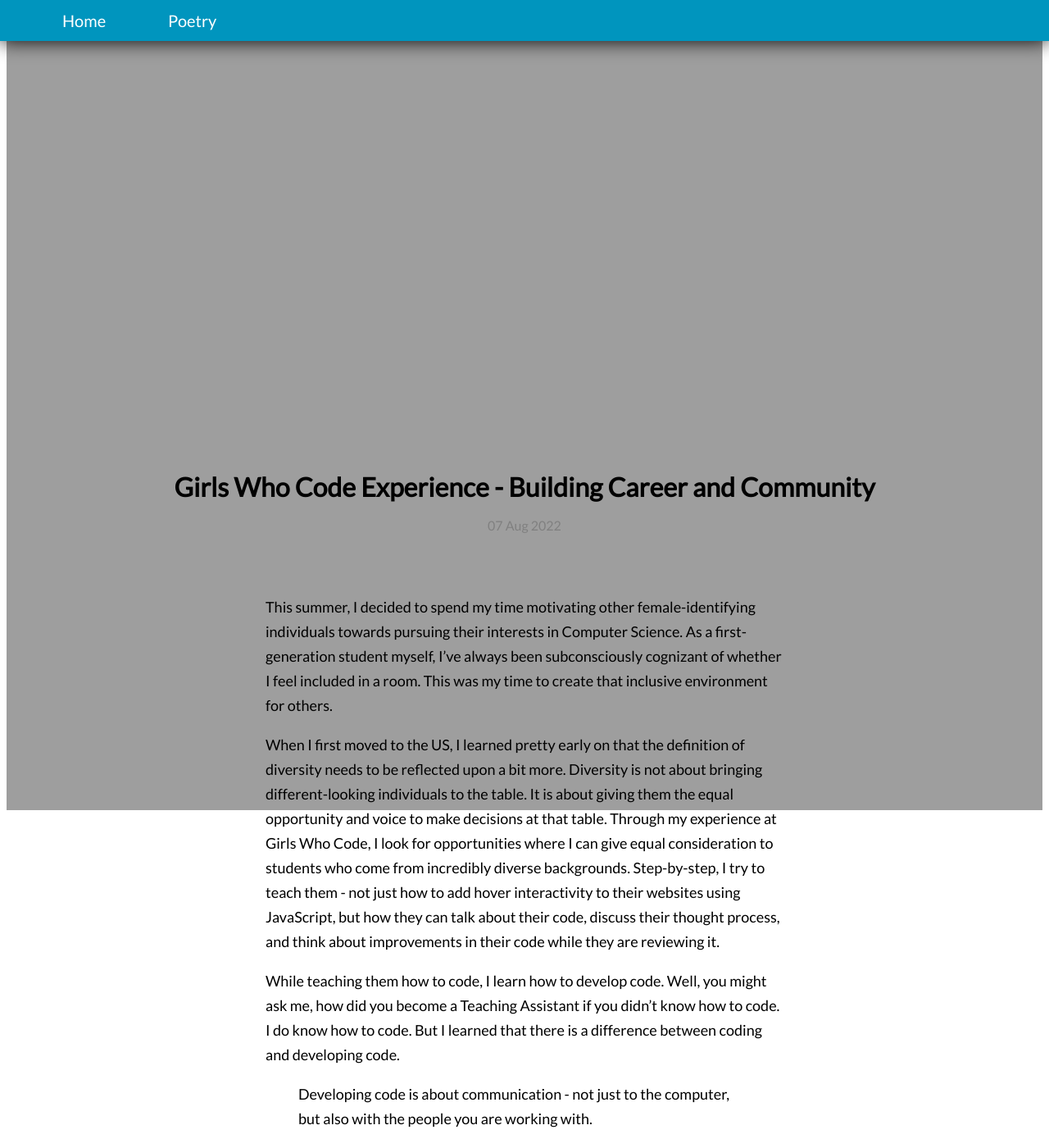
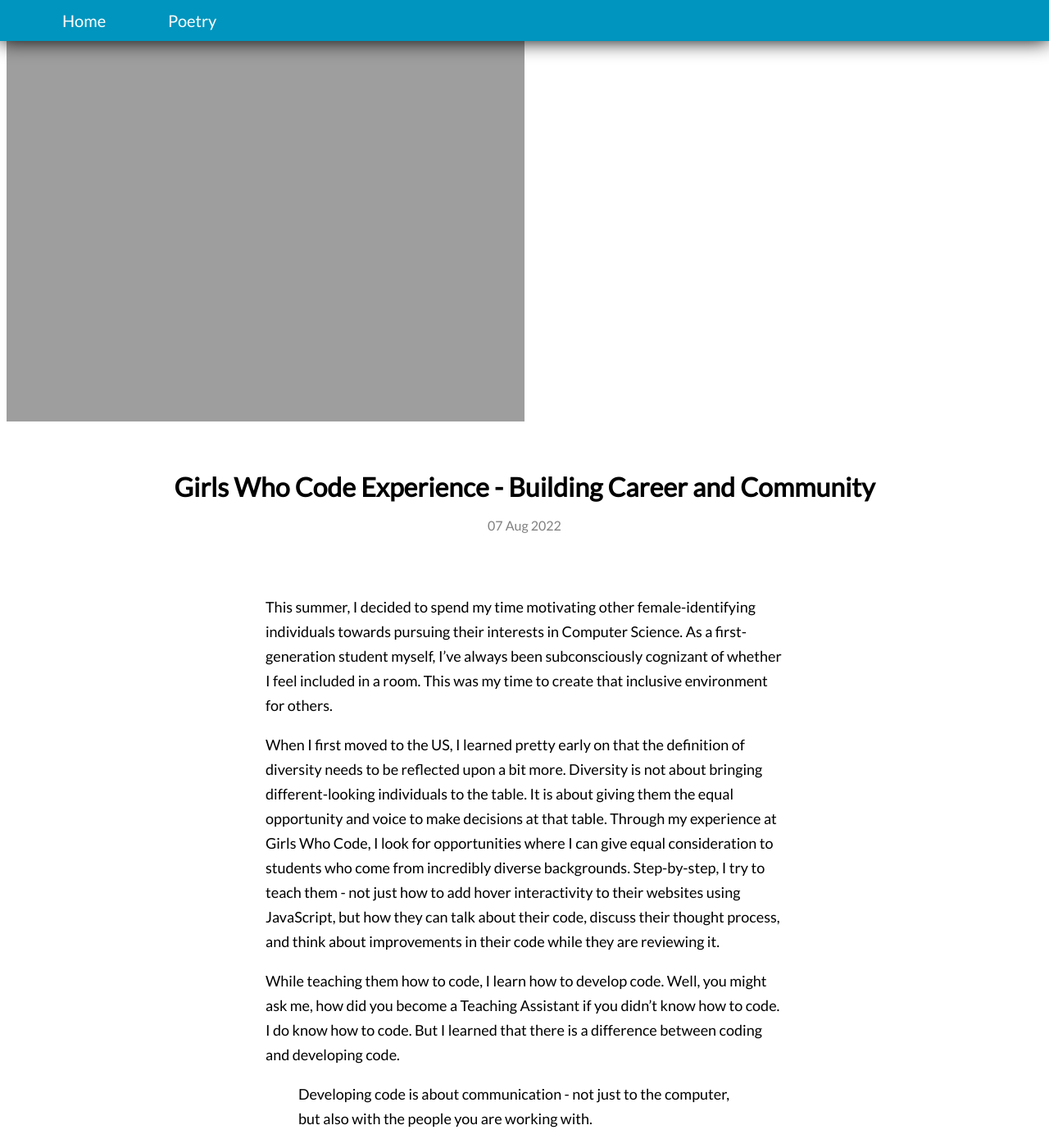
Before and after one commit to mumtazf/blog, a Jekyll site: the page built from docs/_posts/2022-08-07-girls-who-code.md, in a window 1280 px wide and 1400 px high. Shown: the whole window at 82% size. Built offline with Jekyll 4.4.1, drawn with Linux system fonts in a browser that asks for light colours.

Commit message:
flexbox updated for poetry section

```diff
--- a/docs/assets/style.css
+++ b/docs/assets/style.css
@@ -189,7 +189,7 @@
 
 img {
   height: auto;
-  max-width: 100%;
+  max-width: 50%;
   vertical-align: middle;
 }
 
@@ -205,6 +205,7 @@
 .btn:hover{
   background-color: darkblue;
   color: white;
+  cursor: pointer;
 }
 
 .btn--block {
@@ -214,15 +215,17 @@
 
 .cards {
   display: flex;
+  align-items: center;
+  justify-content: center;
   flex-wrap: wrap;
   list-style: none;
-  margin: 0;
-  padding: 0;
+  margin:5%;
+  padding: 5%;
 }
 
 .cards__item {
   display: flex;
-  flex-basis: 80%;
+  flex-basis: 40%;
   padding: 1rem;
   @media(min-width: 40rem) {
     width: 50%;
```
